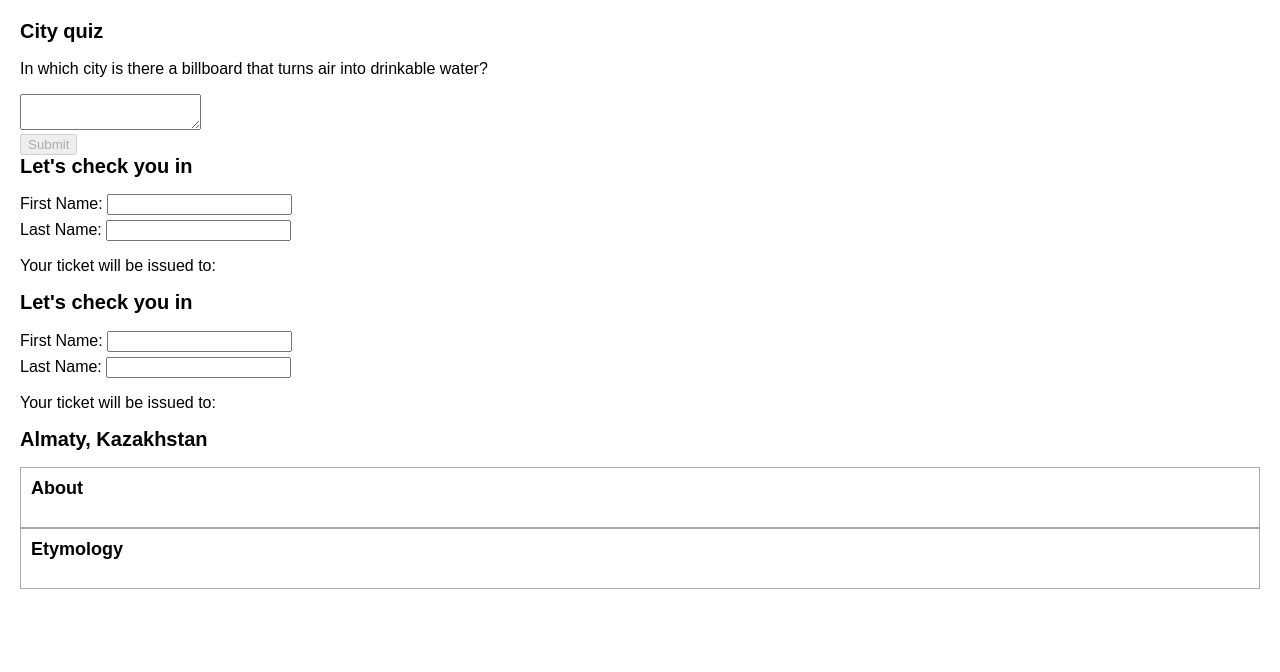
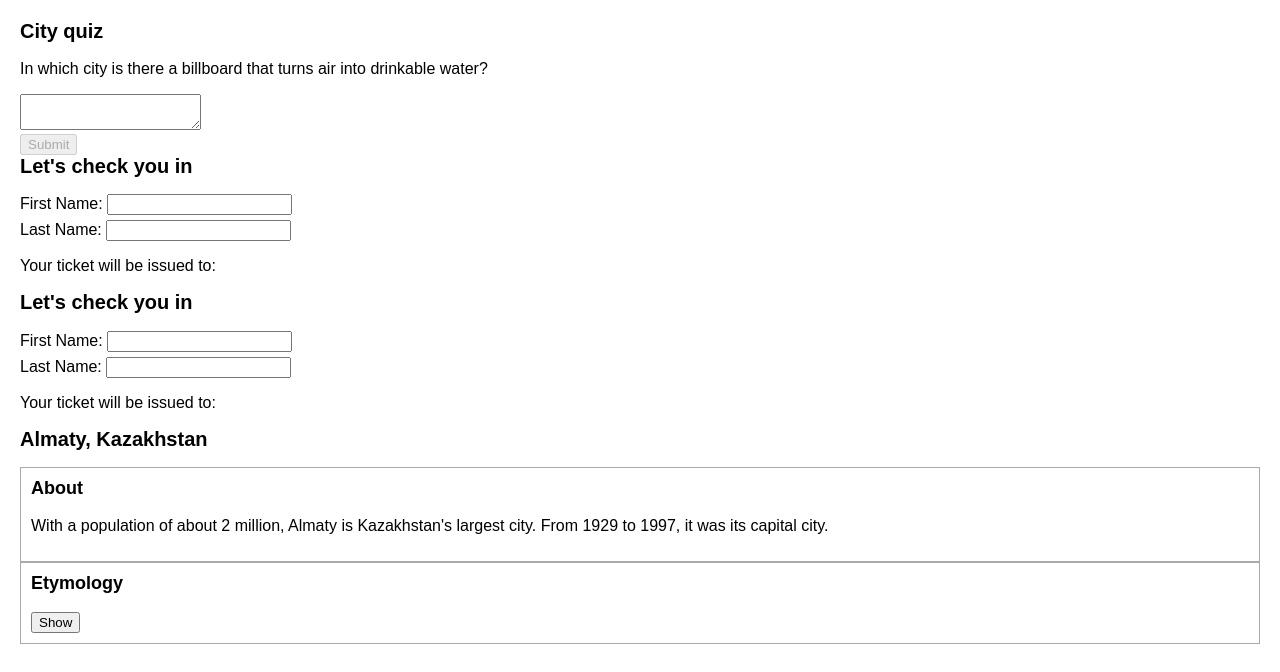
Before and after one commit to zelitosaide/react-js-course, a React (Create React App) app: page / in a window 1280 px wide. Shown: the top 672 px of the page. Built offline with nearby package versions, Linux system fonts and the light colour scheme.

Commit message:
Managing State

```diff
--- a/src/learn/learn-react/managing-state/index.js
+++ b/src/learn/learn-react/managing-state/index.js
@@ -48,6 +48,7 @@ function Panel({ children, title, isActive, onShow }) {
   return (
     <section style={{ padding: 10, border: "1px solid #aaa" }}>
       <h3>{title}</h3>
+      {isActive ? <p>{children}</p> : <button onClick={onShow}>Show</button>}
     </section>
   );
 }
```
